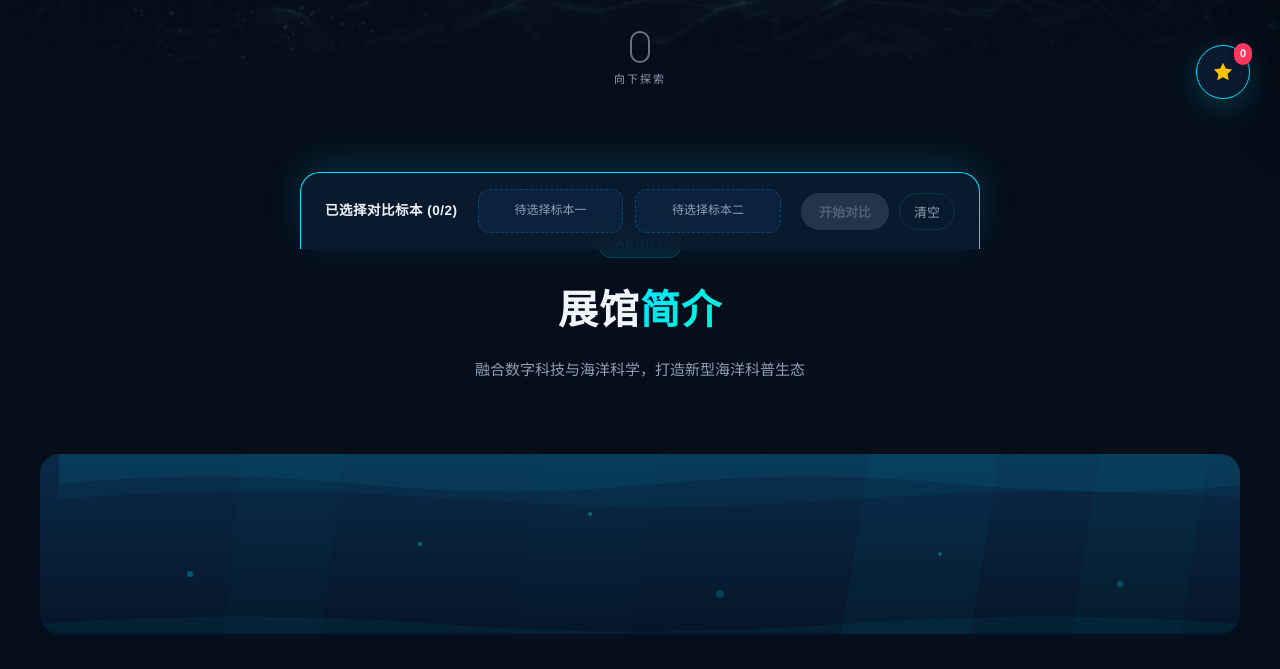
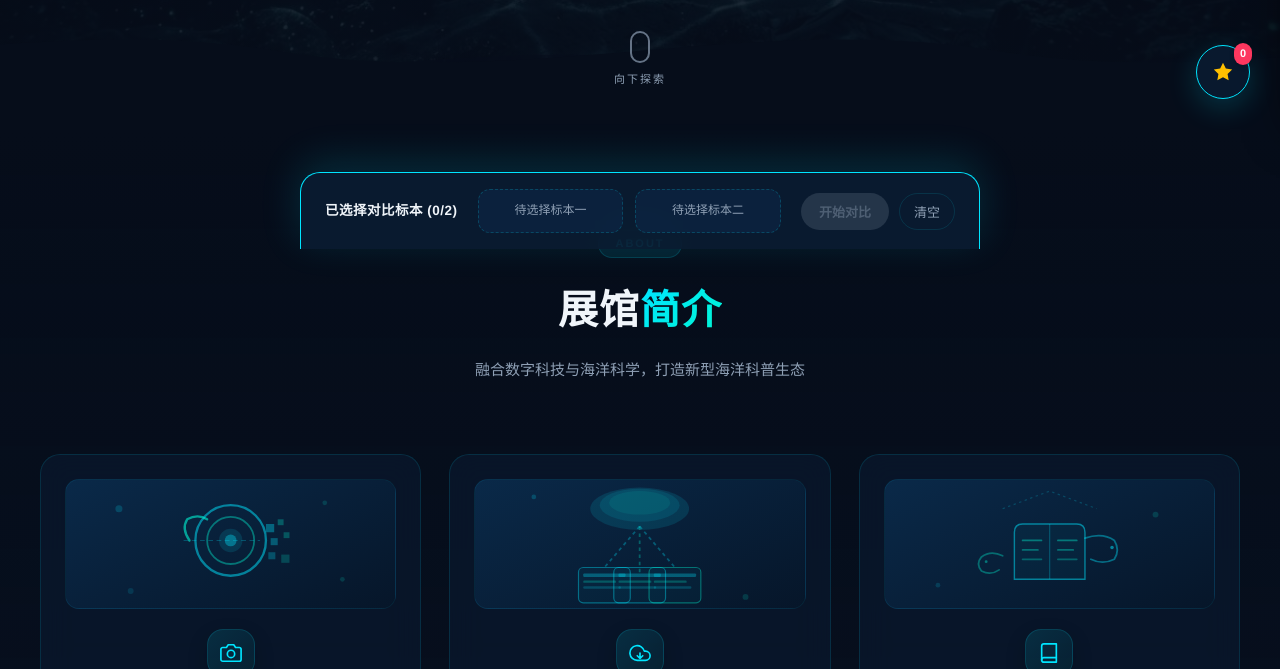
Before and after one commit to xiao-wang0627/dong_shan, a plain HTML site: page index.html in a window 1280 px wide. Shown: the part 671-1340 px from the top of the page. Drawn offline with Linux system fonts and the light colour scheme.

Commit message:
fix: remove empty intro-banner (no text decorative box)

```diff
--- a/index.html
+++ b/index.html
@@ -519,32 +519,6 @@
             overflow: hidden;
         }
 
-        /* 展馆简介 - 海面光透射装饰 */
-        .intro-banner {
-            position: relative;
-            width: 100%;
-            height: 180px;
-            margin-bottom: 48px;
-            border-radius: 20px;
-            overflow: hidden;
-            background: linear-gradient(180deg, #0a2a4a 0%, #061528 100%);
-        }
-        .intro-banner svg { width: 100%; height: 100%; display: block; }
-        .light-ray {
-            animation: rayShimmer 6s ease-in-out infinite alternate;
-        }
-        .light-ray:nth-child(2) { animation-delay: -1.5s; }
-        .light-ray:nth-child(3) { animation-delay: -3s; }
-        .light-ray:nth-child(4) { animation-delay: -4.5s; }
-        @keyframes rayShimmer {
-            0% { opacity: 0.15; transform: translateX(0) scaleY(1); }
-            100% { opacity: 0.5; transform: translateX(10px) scaleY(1.05); }
-        }
-        .wave-line { animation: waveMove 8s ease-in-out infinite alternate; }
-        @keyframes waveMove {
-            0% { transform: translateX(-20px); }
-            100% { transform: translateX(20px); }
-        }
         .intro-grid {
             display: grid;
             grid-template-columns: repeat(auto-fit, minmax(280px, 1fr));
@@ -2159,7 +2133,6 @@
                 min-width: 100%;
             }
             /* 新增视觉装饰响应式 */
-            .intro-banner { height: 120px; }
             .depth-viz-zone .zone-name { font-size: 11px; }
             .depth-viz-zone .zone-depth { font-size: 9px; }
             .depth-viz-label-item { font-size: 10px; }
@@ -2265,29 +2238,6 @@
             <span class="section-tag">ABOUT</span>
             <h2 class="section-title">展馆<span class="accent">简介</span></h2>
             <p class="section-desc">融合数字科技与海洋科学，打造新型海洋科普生态</p>
-        </div>
-
-        <!-- 海面光透射装饰横幅 -->
-        <div class="intro-banner">
-            <svg viewBox="0 0 1200 180" preserveAspectRatio="xMidYMid slice">
-                <!-- 海面波纹 -->
-                <path class="wave-line" d="M0,30 Q150,15 300,30 T600,30 T900,30 T1200,30 L1200,0 L0,0 Z" fill="rgba(0,229,255,0.06)"/>
-                <path class="wave-line" d="M0,45 Q200,30 400,45 T800,45 T1200,45 L1200,0 L0,0 Z" fill="rgba(0,229,255,0.04)" style="animation-delay:-2s"/>
-                <!-- 光透射射线 -->
-                <polygon class="light-ray" points="200,0 180,180 280,180 300,0" fill="rgba(0,229,255,0.08)"/>
-                <polygon class="light-ray" points="500,0 470,180 590,180 620,0" fill="rgba(0,245,212,0.06)"/>
-                <polygon class="light-ray" points="820,0 790,180 920,180 950,0" fill="rgba(0,229,255,0.07)"/>
-                <polygon class="light-ray" points="1050,0 1020,180 1130,180 1160,0" fill="rgba(0,245,212,0.05)"/>
-                <!-- 粒子气泡 -->
-                <circle cx="150" cy="120" r="3" fill="rgba(0,229,255,0.3)"/>
-                <circle cx="380" cy="90" r="2" fill="rgba(0,245,212,0.4)"/>
-                <circle cx="680" cy="140" r="4" fill="rgba(0,229,255,0.2)"/>
-                <circle cx="900" cy="100" r="2" fill="rgba(0,245,212,0.3)"/>
-                <circle cx="1080" cy="130" r="3" fill="rgba(0,229,255,0.25)"/>
-                <circle cx="550" cy="60" r="2" fill="rgba(0,245,212,0.35)"/>
-                <!-- 海底波纹 -->
-                <path d="M0,170 Q200,155 400,170 T800,170 T1200,170 L1200,180 L0,180 Z" fill="rgba(0,229,255,0.05)"/>
-            </svg>
         </div>
 
         <div class="intro-grid">
```
